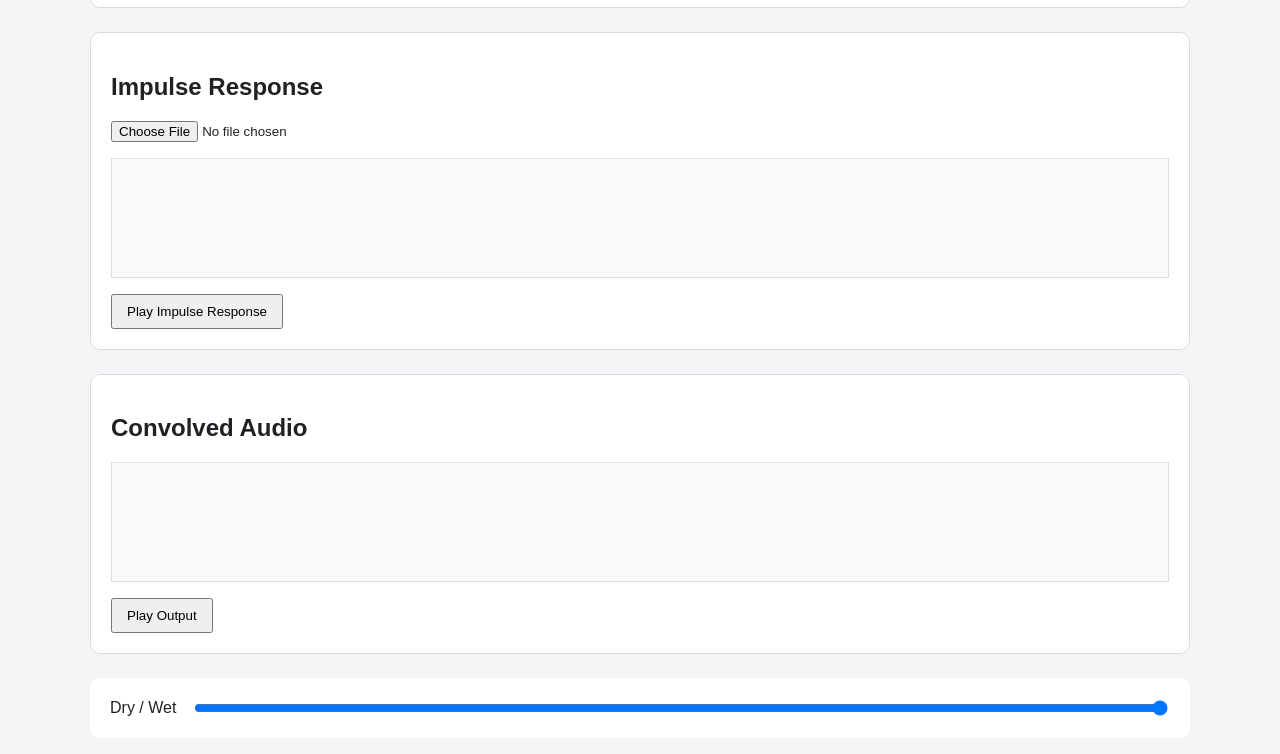
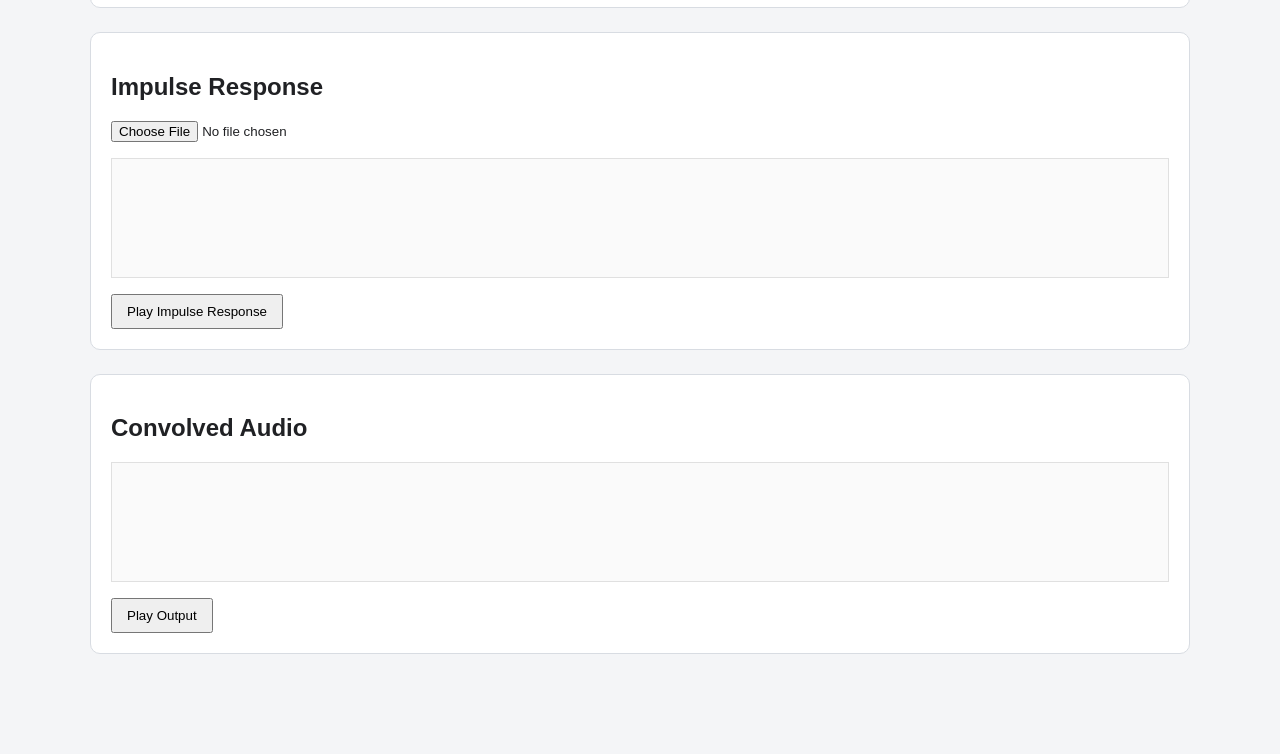
Before and after one commit to L-Rennie-2/ConvolutionPlayground, a plain HTML site: page index.html in a window 1280 px wide. Shown: the part 460-1214 px from the top of the page. After the commit the page ends 1162 px from the top, so only its background shows below. Drawn offline with Linux system fonts and the light colour scheme.

Commit message:
Remove Slider

```diff
--- a/index.html
+++ b/index.html
@@ -37,16 +37,6 @@
             <button id="play-output">Play Output</button>
         </section>
 
-        <section class="controls">
-            <label for="dry-wet">Dry / Wet</label>
-            <input
-                type="range"
-                id="dry-wet"
-                min="0"
-                max="100"
-                value="100"
-            >
-        </section>
     </main>
 </body>
 </html>
```
